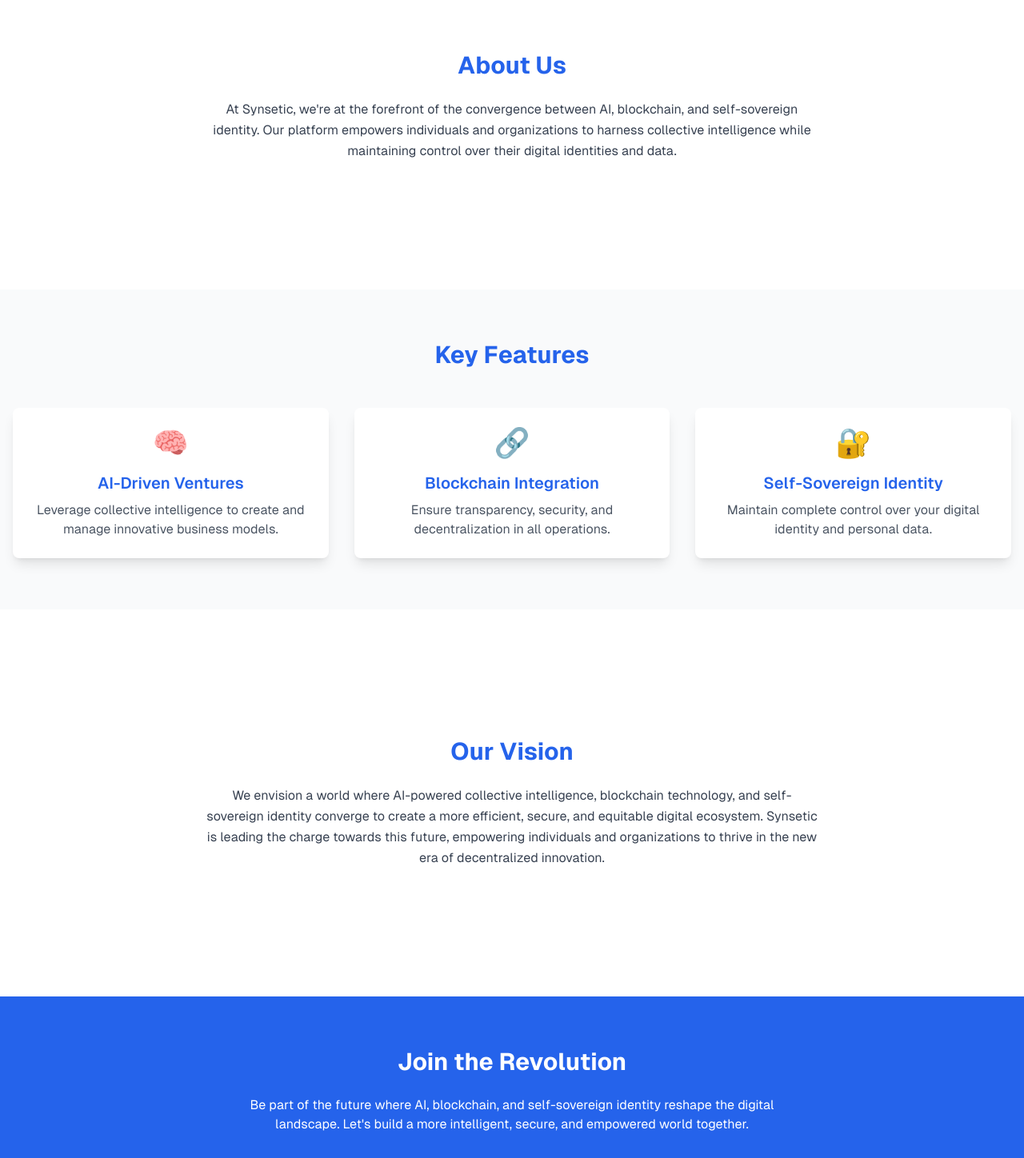
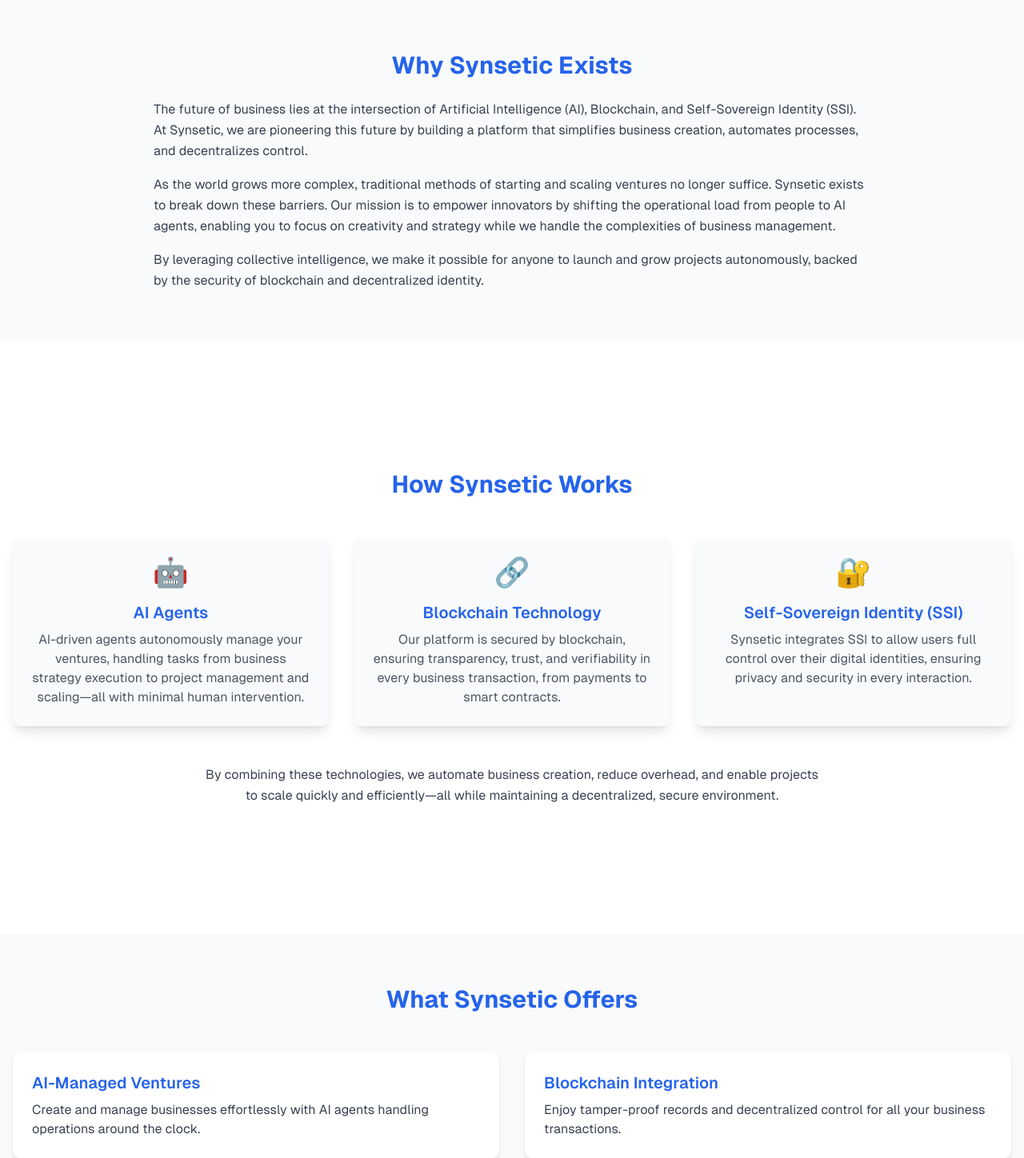
Before and after one commit to synsetio/web, a Next.js app: page / in a window 1280 px wide. Shown: the part 880-2328 px from the top of the page at 80% size. Built offline with nearby package versions, Linux system fonts and the light colour scheme.

Commit message:
refactor: improve content

```diff
--- a/src/app/components/About.tsx
+++ b/src/app/components/About.tsx
@@ -1,11 +1,19 @@
 export default function About() {
   return (
-    <section id="about" className="mb-24 py-16">
+    <section id="about" className="mb-24 py-16 bg-gray-50">
       <div className="container mx-auto px-4">
-        <h3 className="text-3xl font-bold mb-6 text-blue-600 text-center">About Us</h3>
-        <p className="text-gray-700 leading-relaxed max-w-3xl mx-auto text-center">
-          At Synsetic, we&apos;re at the forefront of the convergence between AI, blockchain, and self-sovereign identity. Our platform empowers individuals and organizations to harness collective intelligence while maintaining control over their digital identities and data.
-        </p>
+        <h3 className="text-3xl font-bold mb-6 text-blue-600 text-center">Why Synsetic Exists</h3>
+        <div className="max-w-4xl mx-auto">
+          <p className="text-gray-700 leading-relaxed mb-4">
+            The future of business lies at the intersection of Artificial Intelligence (AI), Blockchain, and Self-Sovereign Identity (SSI). At Synsetic, we are pioneering this future by building a platform that simplifies business creation, automates processes, and decentralizes control.
+          </p>
+          <p className="text-gray-700 leading-relaxed mb-4">
+            As the world grows more complex, traditional methods of starting and scaling ventures no longer suffice. Synsetic exists to break down these barriers. Our mission is to empower innovators by shifting the operational load from people to AI agents, enabling you to focus on creativity and strategy while we handle the complexities of business management.
+          </p>
+          <p className="text-gray-700 leading-relaxed">
+            By leveraging collective intelligence, we make it possible for anyone to launch and grow projects autonomously, backed by the security of blockchain and decentralized identity.
+          </p>
+        </div>
       </div>
     </section>
   );
--- a/src/app/components/CallToAction.tsx
+++ b/src/app/components/CallToAction.tsx
@@ -2,12 +2,15 @@
   return (
     <section className="bg-blue-600 text-white py-16">
       <div className="container mx-auto px-4 text-center">
-        <h3 className="text-3xl font-bold mb-6">Join the Revolution</h3>
+        <h3 className="text-3xl font-bold mb-6">The Future Starts Here</h3>
         <p className="mb-8 max-w-2xl mx-auto">
-          Be part of the future where AI, blockchain, and self-sovereign identity reshape the digital landscape. Let&apos;s build a more intelligent, secure, and empowered world together.
+          At Synsetic, we believe in a future where AI, blockchain, and SSI drive global impact by creating autonomous business ecosystems. Ready to be part of this revolution?
+        </p>
+        <p className="mb-8 max-w-2xl mx-auto">
+          Join us today and unlock the power of collective intelligence, automation, and decentralized control.
         </p>
         <a href="#" className="bg-white text-blue-600 px-8 py-4 rounded-full text-lg font-semibold hover:bg-gray-100 transition-colors inline-block">
-          Join Us Now
+          Get Started
         </a>
       </div>
     </section>
--- a/src/app/components/Features.tsx
+++ b/src/app/components/Features.tsx
@@ -1,23 +1,38 @@
 export default function Features() {
   const features = [
-    { title: 'AI-Driven Ventures', icon: '🧠', description: 'Leverage collective intelligence to create and manage innovative business models.' },
-    { title: 'Blockchain Integration', icon: '🔗', description: 'Ensure transparency, security, and decentralization in all operations.' },
-    { title: 'Self-Sovereign Identity', icon: '🔐', description: 'Maintain complete control over your digital identity and personal data.' }
+    {
+      title: 'AI Agents',
+      icon: '🤖',
+      description: 'AI-driven agents autonomously manage your ventures, handling tasks from business strategy execution to project management and scaling—all with minimal human intervention.'
+    },
+    {
+      title: 'Blockchain Technology',
+      icon: '🔗',
+      description: 'Our platform is secured by blockchain, ensuring transparency, trust, and verifiability in every business transaction, from payments to smart contracts.'
+    },
+    {
+      title: 'Self-Sovereign Identity (SSI)',
+      icon: '🔐',
+      description: 'Synsetic integrates SSI to allow users full control over their digital identities, ensuring privacy and security in every interaction.'
+    }
   ];
 
   return (
-    <section id="features" className="mb-24 bg-gray-50 py-16">
+    <section id="features" className="mb-24 bg-white py-16">
       <div className="container mx-auto px-4">
-        <h3 className="text-3xl font-bold mb-12 text-blue-600 text-center">Key Features</h3>
+        <h3 className="text-3xl font-bold mb-12 text-blue-600 text-center">How Synsetic Works</h3>
         <div className="grid md:grid-cols-3 gap-8">
           {features.map((feature, index) => (
-            <div key={index} className="bg-white rounded-lg shadow-lg p-6 flex flex-col items-center text-center transform transition-all duration-300 hover:scale-105">
+            <div key={index} className="bg-gray-50 rounded-lg shadow-lg p-6 flex flex-col items-center text-center transform transition-all duration-300 hover:scale-105">
               <div className="text-4xl mb-4">{feature.icon}</div>
               <h4 className="text-xl font-semibold mb-2 text-blue-600">{feature.title}</h4>
               <p className="text-gray-600">{feature.description}</p>
             </div>
           ))}
         </div>
+        <p className="text-gray-700 leading-relaxed max-w-3xl mx-auto text-center mt-12">
+          By combining these technologies, we automate business creation, reduce overhead, and enable projects to scale quickly and efficiently—all while maintaining a decentralized, secure environment.
+        </p>
       </div>
     </section>
   );
--- a/src/app/components/Header.tsx
+++ b/src/app/components/Header.tsx
@@ -1,4 +1,3 @@
-import Image from "next/image";
 import { useState } from "react";
 import { SynseticLogo } from "./icons";
 
@@ -9,7 +8,8 @@
   { href: "#", label: "Get Started", isButton: true },
 ];
 
-const NavItem = ({ href, label, isButton = false }) => (
+// Add type annotations to the NavItem props
+const NavItem = ({ href, label, isButton = false }: { href: string; label: string; isButton?: boolean }) => (
   <li>
     <a
       href={href}
--- a/src/app/components/Vision.tsx
+++ b/src/app/components/Vision.tsx
@@ -1,11 +1,24 @@
 export default function Vision() {
+  const offerings = [
+    { title: "AI-Managed Ventures", description: "Create and manage businesses effortlessly with AI agents handling operations around the clock." },
+    { title: "Blockchain Integration", description: "Enjoy tamper-proof records and decentralized control for all your business transactions." },
+    { title: "Self-Sovereign Identity (SSI)", description: "Maintain full control of your identity in a decentralized network, ensuring privacy and security." },
+    { title: "Collective Intelligence Framework", description: "Benefit from AI agents working in synergy, continuously optimizing your projects." },
+    { title: "Fast and Easy Scaling", description: "Remove operational bottlenecks and effortlessly scale your venture as it grows." }
+  ];
+
   return (
-    <section id="vision" className="mb-24 py-16">
+    <section id="vision" className="mb-24 py-16 bg-gray-50">
       <div className="container mx-auto px-4">
-        <h3 className="text-3xl font-bold mb-6 text-blue-600 text-center">Our Vision</h3>
-        <p className="text-gray-700 leading-relaxed max-w-3xl mx-auto text-center">
-          We envision a world where AI-powered collective intelligence, blockchain technology, and self-sovereign identity converge to create a more efficient, secure, and equitable digital ecosystem. Synsetic is leading the charge towards this future, empowering individuals and organizations to thrive in the new era of decentralized innovation.
-        </p>
+        <h3 className="text-3xl font-bold mb-12 text-blue-600 text-center">What Synsetic Offers</h3>
+        <div className="grid md:grid-cols-2 gap-8">
+          {offerings.map((offering, index) => (
+            <div key={index} className="bg-white rounded-lg shadow-md p-6">
+              <h4 className="text-xl font-semibold mb-2 text-blue-600">{offering.title}</h4>
+              <p className="text-gray-700">{offering.description}</p>
+            </div>
+          ))}
+        </div>
       </div>
     </section>
   );
```
